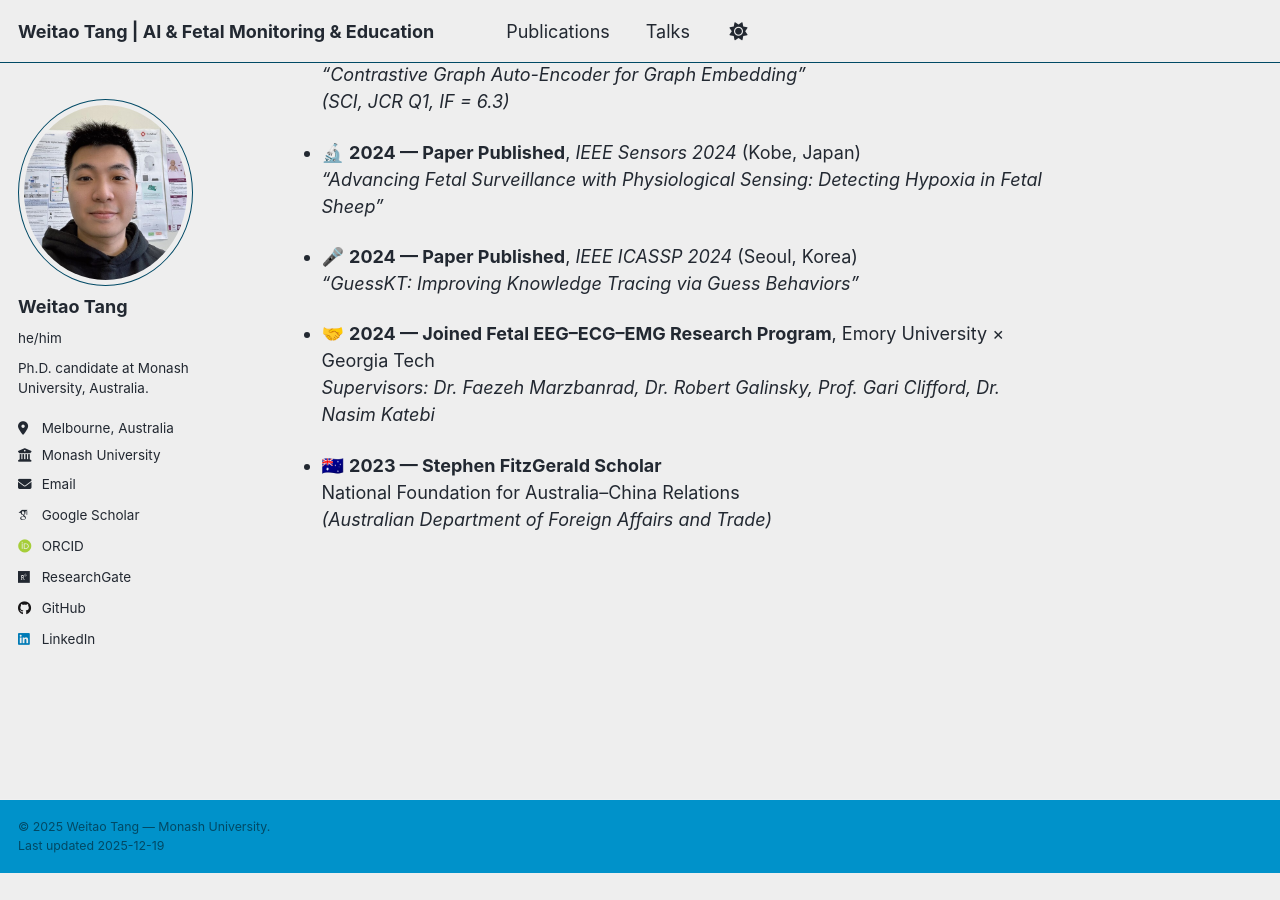
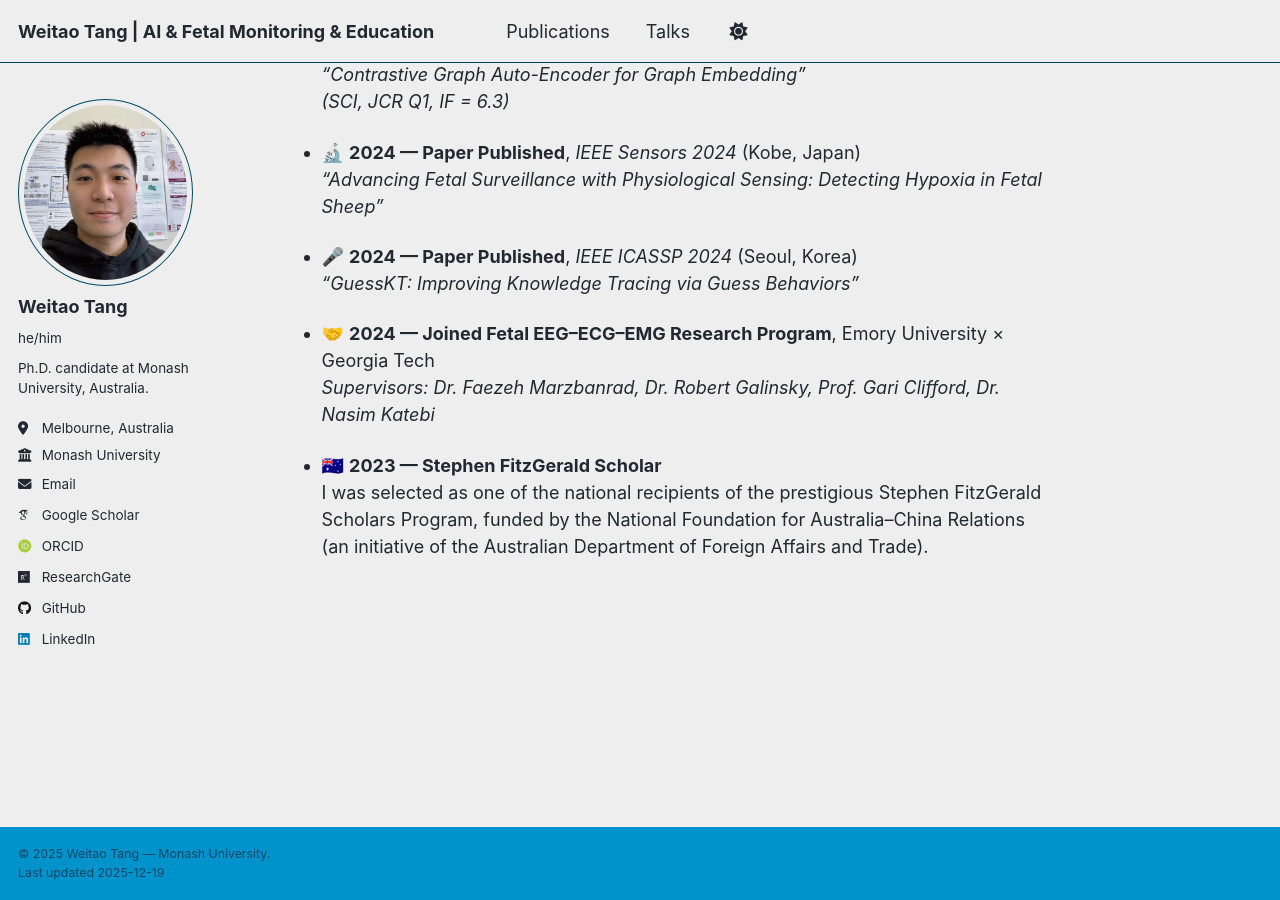
Before and after one commit to WeitaoTang-GitHub/WeitaoTang-GitHub.github.io, a Jekyll site: the page built from _pages/about.md, in a window 1280 px wide and 900 px high, scrolled down 2022 px. Built offline with Jekyll 4.4.1, drawn with Linux system fonts in a browser that asks for light colours; some web fonts are replaced; before the commit the page ends 2895 px from its top, so only the background shows below that.

Commit message:
Update about.md

```diff
--- a/_pages/about.md
+++ b/_pages/about.md
@@ -81,5 +81,4 @@ Together, this multidisciplinary team aims to advance AI-driven physiological mo
   *Supervisors: Dr. Faezeh Marzbanrad, Dr. Robert Galinsky, Prof. Gari Clifford, Dr. Nasim Katebi*
 
 - 🇦🇺 **2023 — Stephen FitzGerald Scholar**
-  National Foundation for Australia–China Relations
-  *(Australian Department of Foreign Affairs and Trade)*
+  I was selected as one of the national recipients of the prestigious Stephen FitzGerald Scholars Program, funded by the National Foundation for Australia–China Relations (an initiative of the Australian Department of Foreign Affairs and Trade).
```
